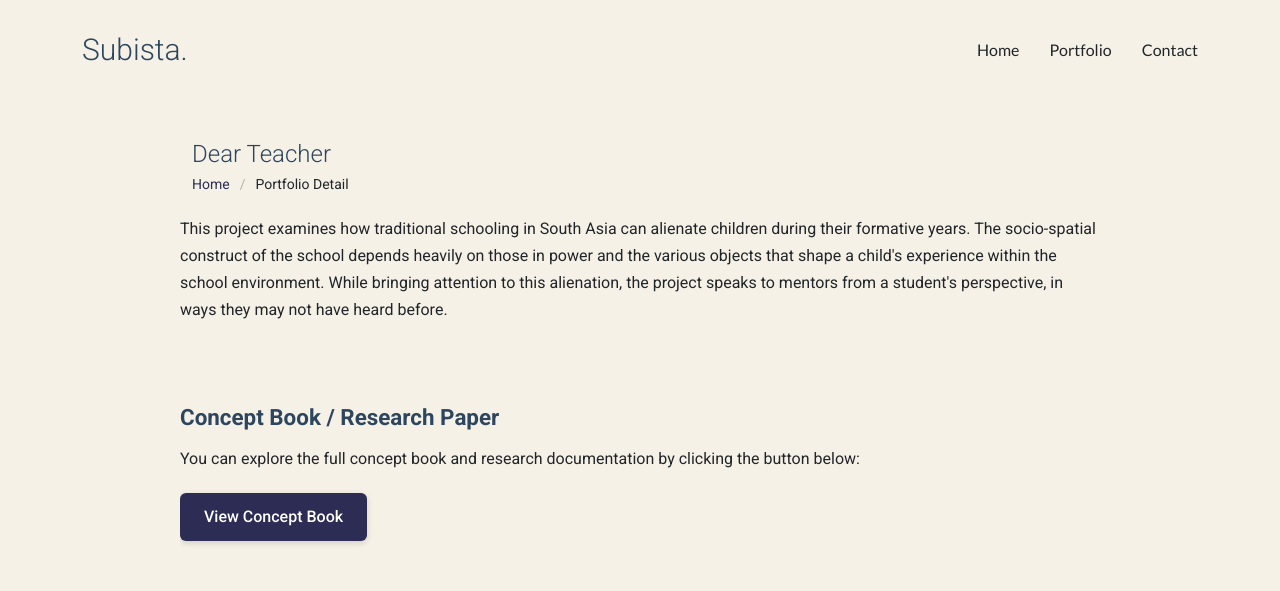
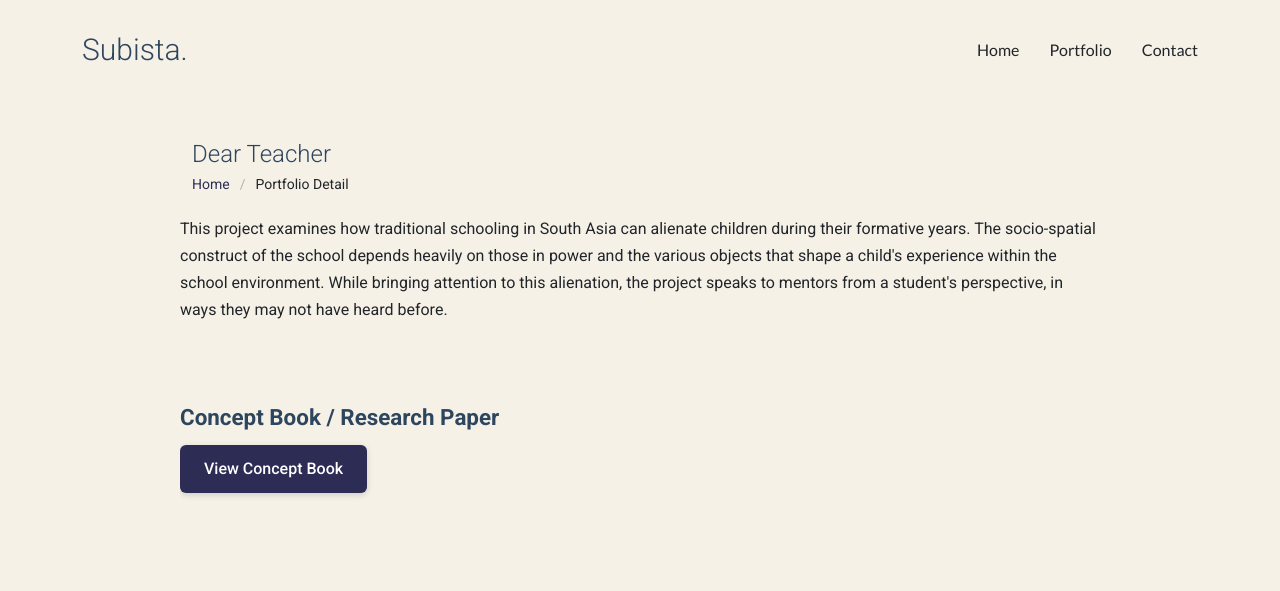
Before and after one commit to abdullah-zahoor-alt/SubistaKayasthaWebiste, a plain HTML site: page dearteacher.html in a window 1280 px wide. Shown: the top 591 px of the page. Drawn offline with Linux system fonts and the light colour scheme.

Commit message:
Update dearteacher.html

```diff
--- a/dearteacher.html
+++ b/dearteacher.html
@@ -237,7 +237,6 @@
 
   <div class="section" data-aos="fade-up" data-aos-delay="400">
     <h2>Concept Book / Research Paper</h2>
-    <p>You can explore the full concept book and research documentation by clicking the button below:</p>
     <a href="assets/pdfs/thesis book__CMYK__A5_11zon.pdf" target="_blank" style="display: inline-block; background: var(--accent-color); color: white; padding: 12px 24px; border-radius: 6px; font-weight: 500; box-shadow: 0 2px 6px rgba(0,0,0,0.15);">
       View Concept Book
     </a>
```
